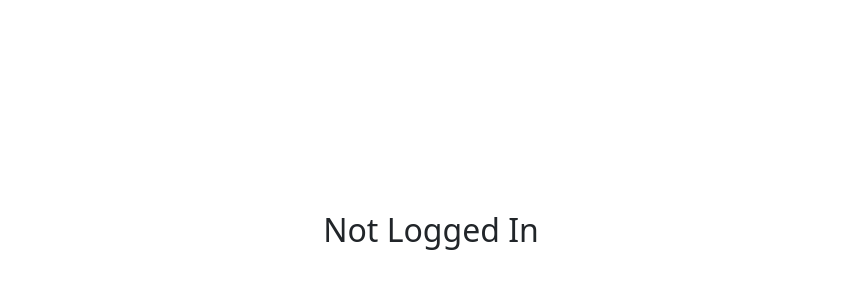
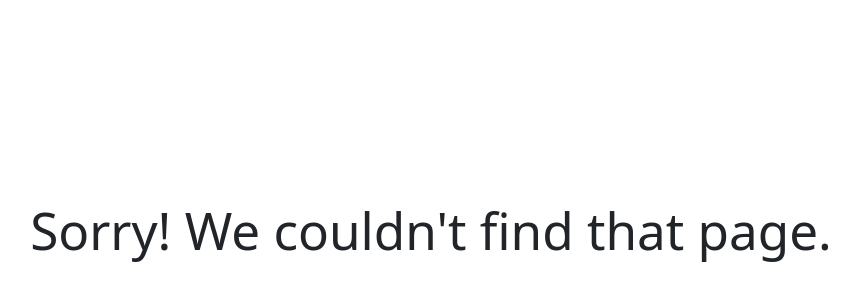
Before and after one commit to Co-App-Team/frontend, a React (Vite) app: page /login in a window 1280 px wide. Shown: the part 166-466 px from the top of the page, without its empty margins (209-1068 px from the left). Built offline with nearby package versions, Linux system fonts and the light colour scheme.

Commit message:
Add React Router with protected routes
- Add react router for managing pages
- Add a protected route componenet to automatically redirect to login if not authenticated
- Added dummy homepage for an example

```diff
--- a/package.json
+++ b/package.json
@@ -24,7 +24,8 @@
     "bootstrap": "^5.3.8",
     "react": "^19.2.0",
     "react-bootstrap": "^2.10.10",
-    "react-dom": "^19.2.0"
+    "react-dom": "^19.2.0",
+    "react-router-dom": "^7.13.0"
   },
   "devDependencies": {
     "@eslint/js": "^9.39.2",
--- a/src/App.jsx
+++ b/src/App.jsx
@@ -1,18 +1,33 @@
+import { Route, Routes } from 'react-router-dom';
 import './App.css';
 import { useAuthContext } from './contexts/AuthContext.js';
+import HomePage from './pages/HomePage.jsx';
+import NotFoundPage from './pages/NotFoundPage.jsx';
+import ProtectedRoute from './components/ProtectedRoute.jsx';
 
 function App() {
   const { isLoggedIn } = useAuthContext();
 
   return (
     <>
-      {isLoggedIn ? (
-        // TODO: Replace with actual logged-in content
-        <h2>Logged In</h2>
-      ) : (
-        // TODO: Replace with actual logged-out content
-        <h2>Not Logged In</h2>
-      )}
+      <Routes>
+        {/* Unprotected routes */}
+
+        {/* Not found page for non mapped routings */}
+        <Route
+          path="*"
+          element={<NotFoundPage />}
+        />
+
+        {/* Protected (requires auth) routes */}
+        <Route element={<ProtectedRoute isAuthenticated={isLoggedIn} />}>
+          <Route
+            path="/"
+            element={<HomePage />}
+          />
+          {/* Add real protected routes here */}
+        </Route>
+      </Routes>
     </>
   );
 }
--- /dev/null
+++ b/src/components/ProtectedRoute.jsx
@@ -0,0 +1,14 @@
+import { Navigate, Outlet } from 'react-router-dom';
+
+const ProtectedRoute = ({ isAuthenticated }) => {
+  return isAuthenticated ? (
+    <Outlet />
+  ) : (
+    <Navigate
+      to="/login"
+      replace
+    />
+  );
+};
+
+export default ProtectedRoute;
--- a/src/main.jsx
+++ b/src/main.jsx
@@ -5,11 +5,14 @@ import 'bootstrap/dist/js/bootstrap.bundle.min.js';
 import './index.css';
 import App from './App.jsx';
 import { AuthProvider } from './contexts/AuthProvider.jsx';
+import { BrowserRouter } from 'react-router-dom';
 
 createRoot(document.getElementById('root')).render(
   <StrictMode>
     <AuthProvider>
-      <App />
+      <BrowserRouter>
+        <App />
+      </BrowserRouter>
     </AuthProvider>
   </StrictMode>,
 );
--- /dev/null
+++ b/src/pages/HomePage.jsx
@@ -0,0 +1,5 @@
+const HomePage = () => {
+  return <p>Home page placeholder</p>;
+};
+
+export default HomePage;
--- /dev/null
+++ b/src/pages/NotFoundPage.jsx
@@ -0,0 +1,5 @@
+const NotFoundPage = () => {
+  return <h1>Sorry! We couldn't find that page.</h1>;
+};
+
+export default NotFoundPage;
```
Also changed, not shown: 1 other file (tests, documents, lock files or other folders).
